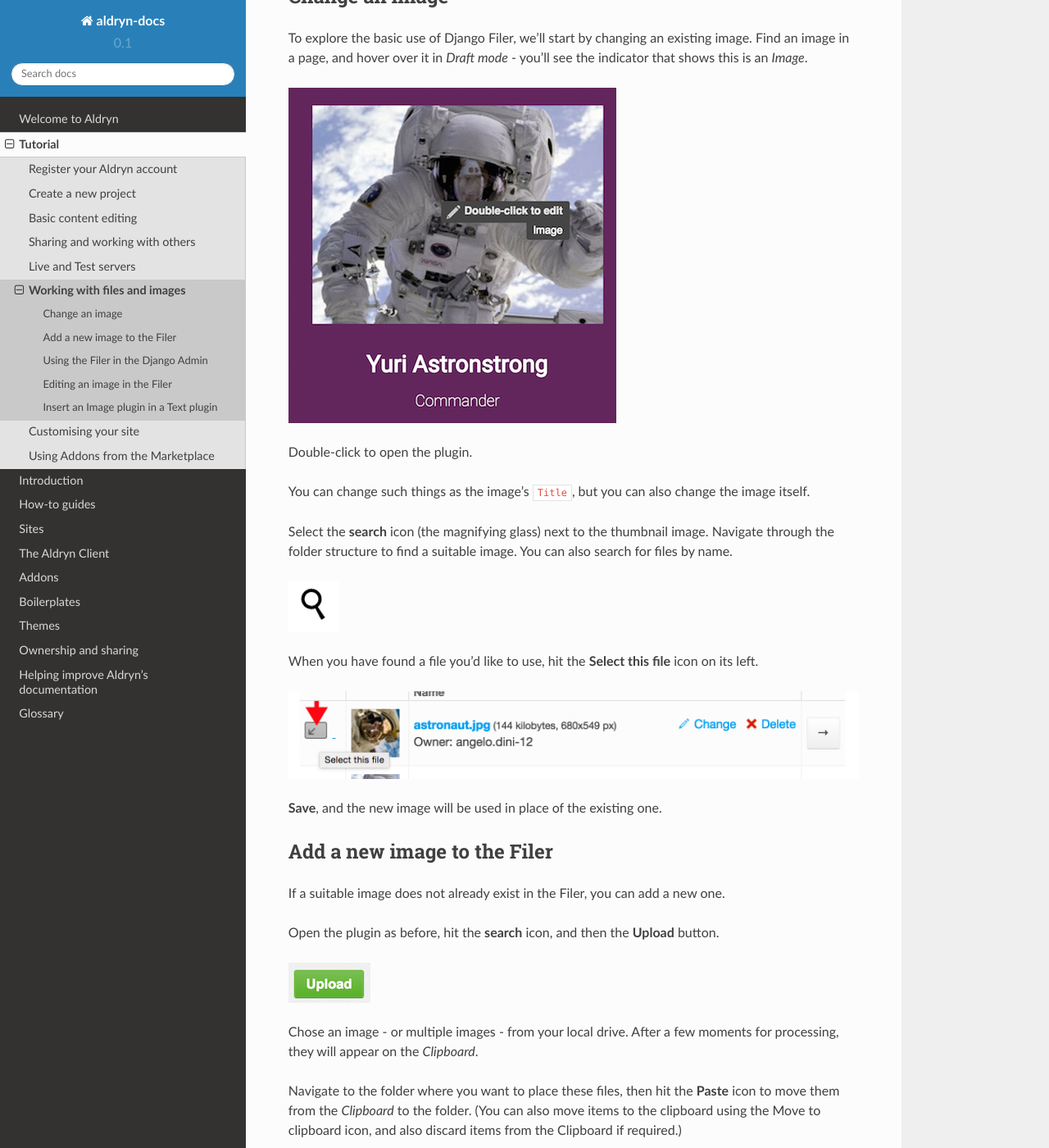
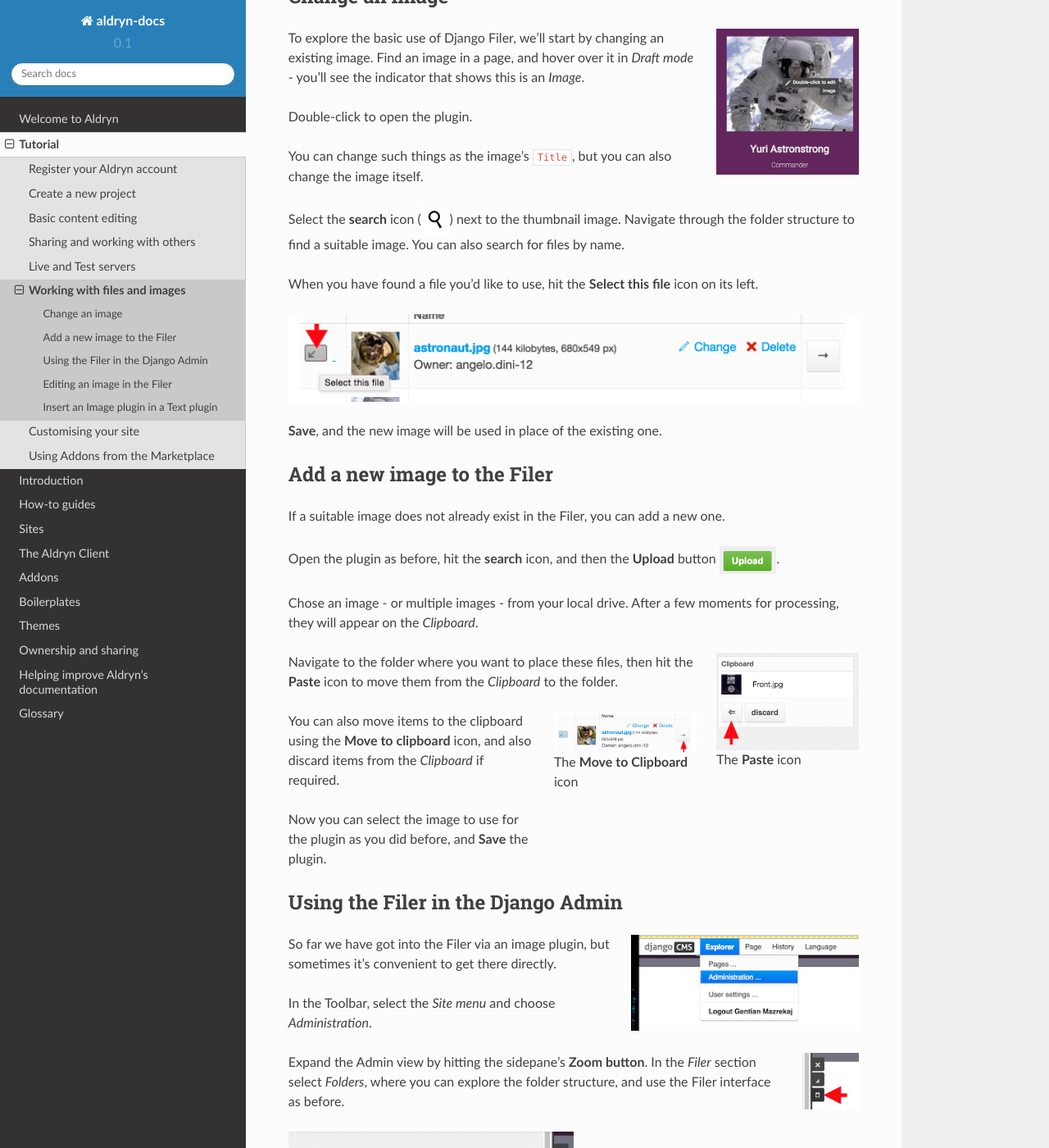
Before and after one commit to aldryn/aldryn-docs, a Sphinx documentation site: the page built from docs/tutorial/files-and-images.rst, in a window 1280 px wide and 1400 px high, scrolled down 421 px. Shown: the whole window at 82% size. Built offline with Sphinx 7.4.7 and the Read the Docs theme 2.0.0, drawn with Linux system fonts in a browser that asks for light colours.

Commit message:
Made some formatting changes to tutorial images

```diff
--- a/docs/tutorial/files-and-images.rst
+++ b/docs/tutorial/files-and-images.rst
@@ -17,27 +17,29 @@ recommended, which means that your project's Filer already contains some suitabl
 Change an image
 ===============
 
+.. image:: images/image_hover.png
+   :alt: Double-click to edit an image
+   :align: right
+   :width: 25%
+
 To explore the basic use of Django Filer, we'll start by changing an existing image. Find an image
 in a page, and hover over it in *Draft mode* - you'll see the indicator that shows this is an
 *Image*.
-
-.. image:: images/image_hover.png
-   :alt: image_hover
 
 Double-click to open the plugin.
 
 You can change such things as the image's ``Title``, but you can also change the image itself.
 
-Select the **search** icon (the magnifying glass) next to the thumbnail image. Navigate through the
+.. |search| image:: images/search.png
+   :width: 5%
+
+Select the **search** icon (|search|) next to the thumbnail image. Navigate through the
 folder structure to find a suitable image. You can also search for files by name.
-
-.. image:: images/search.png
-   :alt: search
 
 When you have found a file you'd like to use, hit the **Select this file** icon on its left.
 
 .. image:: images/select_file.png
-   :alt: select file
+   :alt: The 'Select file' icon
 
 **Save**, and the new image will be used in place of the existing one.
 
@@ -48,23 +50,39 @@ Add a new image to the Filer
 
 If a suitable image does not already exist in the Filer, you can add a new one.
 
-Open the plugin as before, hit the **search** icon, and then the **Upload** button.
+.. |upload| image:: images/upload.png
+   :alt: The 'Upload' button
+   :width: 10%
 
-.. image:: images/upload.png
-   :alt: upload
+Open the plugin as before, hit the **search** icon, and then the **Upload** button |upload|.
 
 Chose an image - or multiple images - from your local drive. After a few moments for processing,
 they will appear on the *Clipboard*.
 
+.. figure:: images/past_image.png
+   :alt: The 'Paste' icon
+   :align: right
+   :figwidth: 25%
+
+   ..
+
+   The **Paste** icon
+
+
 Navigate to the folder where you want to place these files, then hit the **Paste** icon to move
-them from the *Clipboard* to the folder. (You can also move items to the clipboard using the Move
-to clipboard icon, and also discard items from the Clipboard if required.)
+them from the *Clipboard* to the folder.
 
-.. image:: images/past_image.png
-   :alt: image past
+.. figure:: images/move_clipboard.png
+   :alt: The 'Move to Clipboard' icon
+   :align: right
+   :figwidth: 25%
 
-.. image:: images/move_clipboard.png
-   :alt: move_clipboard
+   ..
+
+   The **Move to Clipboard** icon
+
+You can also move items to the clipboard using the **Move to clipboard** icon, and also discard
+items from the *Clipboard* if required.
 
 Now you can select the image to use for the plugin as you did before, and **Save** the plugin.
 
@@ -73,23 +91,27 @@ Now you can select the image to use for the plugin as you did before, and **Save
 Using the Filer in the Django Admin
 ===================================
 
+.. image:: images/admin_nav.png
+   :alt: Navigating to the Django admin
+   :align: right
+   :width: 40%
+
 So far we have got into the Filer via an image plugin, but sometimes it's convenient to get there
 directly.
 
 In the Toolbar, select the *Site menu* and choose *Administration*.
 
-.. image:: images/admin_nav.png
-   :alt: admin navigation
-
-
-.. image:: images/admin_site.png
-   :alt: admin sidebar
+.. image:: images/zoom_panel.png
+   :alt: The zoom button
+   :align: right
+   :width: 10%
 
 Expand the Admin view by hitting the sidepane's **Zoom button**. In the *Filer* section select
 *Folders*, where you can explore the folder structure, and use the Filer interface as before.
 
-.. image:: images/zoom_panel.png
-   :alt: zoom
+.. image:: images/admin_site.png
+   :alt: The admin site
+   :width: 50%
 
 
 =============================
--- a/docs/tutorial/register.rst
+++ b/docs/tutorial/register.rst
@@ -19,6 +19,7 @@ To sign up using GitHub
 .. image:: images/btn_github.png
    :alt: Sign up with GitHub
    :align: right
+   :width: 25%
 
 You will need to authorise Aldryn to obtain your email address, and basic information about people
 in your GitHub organisations, from GitHub.
@@ -42,6 +43,7 @@ for all your Aldryn projects. Once created, all your projects will appear here.
 .. image:: images/icon_tour.png
    :alt: The tour icon
    :align: right
+   :width: 50%
 
 Select the **Tour** icon to take the tour.
 
```
Also changed, not shown: docs/tutorial/basic-content-editing.rst (+42 -30 lines), docs/tutorial/collaborating.rst (+8 -6 lines), docs/tutorial/create-new-project.rst (+19 -9 lines), docs/tutorial/live-and-test-servers.rst (+16 -9 lines).
